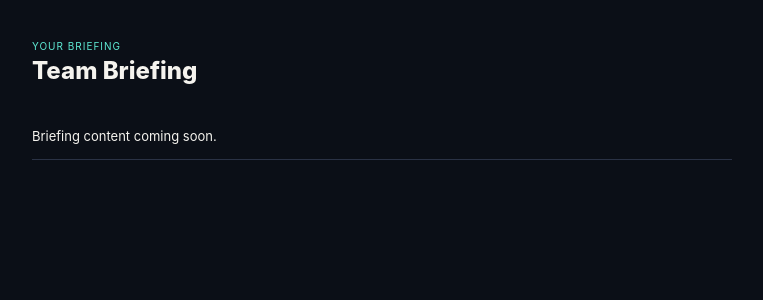
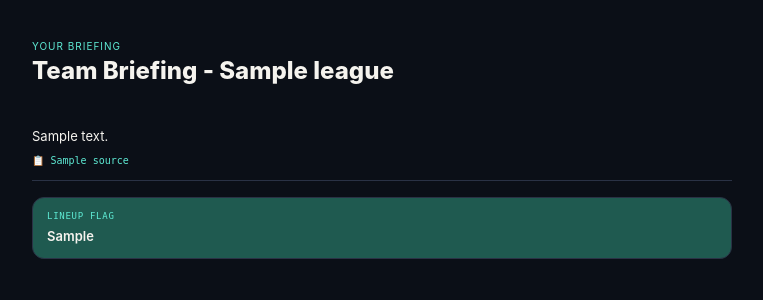
Before and after one commit to matdj11/league-tonight, a Flask app: template templates/briefing.html in a window 1280 px wide. Shown: the top 300 px of the page, without its empty margins (258-1021 px from the left). Run offline with Flask 3, Linux system fonts and the light colour scheme; the template is opened without the code that fills it: most values are stand-ins (such as "Sample title", 1, 10 or a date in 2020).

Commit message:
Update briefing.html

```diff
--- a/templates/briefing.html
+++ b/templates/briefing.html
@@ -9,15 +9,36 @@
         .header .eyebrow { color: #5EEAD4; font-size: 10px; letter-spacing: 0.1em; text-transform: uppercase; margin-bottom: 4px; }
         .header h1 { font-size: 24px; font-weight: 800; margin-bottom: 30px; }
         .insight { padding: 12px 0; border-bottom: 1px solid #2A3245; font-size: 13px; line-height: 1.5; }
+        .insight-source { font-family: monospace; font-size: 10px; color: #5EEAD4; margin-top: 6px; }
+        .flag-card { background: #1F5A50; border-radius: 12px; padding: 13px 14px; margin-top: 16px; border: 1px solid #2A3245; }
+        .flag-tag { font-family: monospace; font-size: 9px; letter-spacing: 0.08em; text-transform: uppercase; color: #5EEAD4; margin-bottom: 6px; }
+        .flag-headline { font-size: 13px; font-weight: 600; line-height: 1.4; color: #F5F3EE; }
     </style>
 </head>
 <body>
     <div class="container">
         <div class="header">
             <div class="eyebrow">Your Briefing</div>
-            <h1>Team Briefing</h1>
+            <h1>Team Briefing{% if league %} - {{ league.name }}{% endif %}</h1>
         </div>
-        <div class="insight">Briefing content coming soon.</div>
+
+        {% if briefing and briefing.insights %}
+            {% for insight in briefing.insights %}
+            <div class="insight">
+                {{ insight.text }}
+                <div class="insight-source">📋 {{ insight.source }}</div>
+            </div>
+            {% endfor %}
+        {% else %}
+            <div class="insight">No insights available yet.</div>
+        {% endif %}
+
+        {% if briefing and briefing.lineup_warning %}
+        <div class="flag-card">
+            <div class="flag-tag">Lineup Flag</div>
+            <div class="flag-headline">{{ briefing.lineup_warning }}</div>
+        </div>
+        {% endif %}
     </div>
 </body>
 </html>
```
